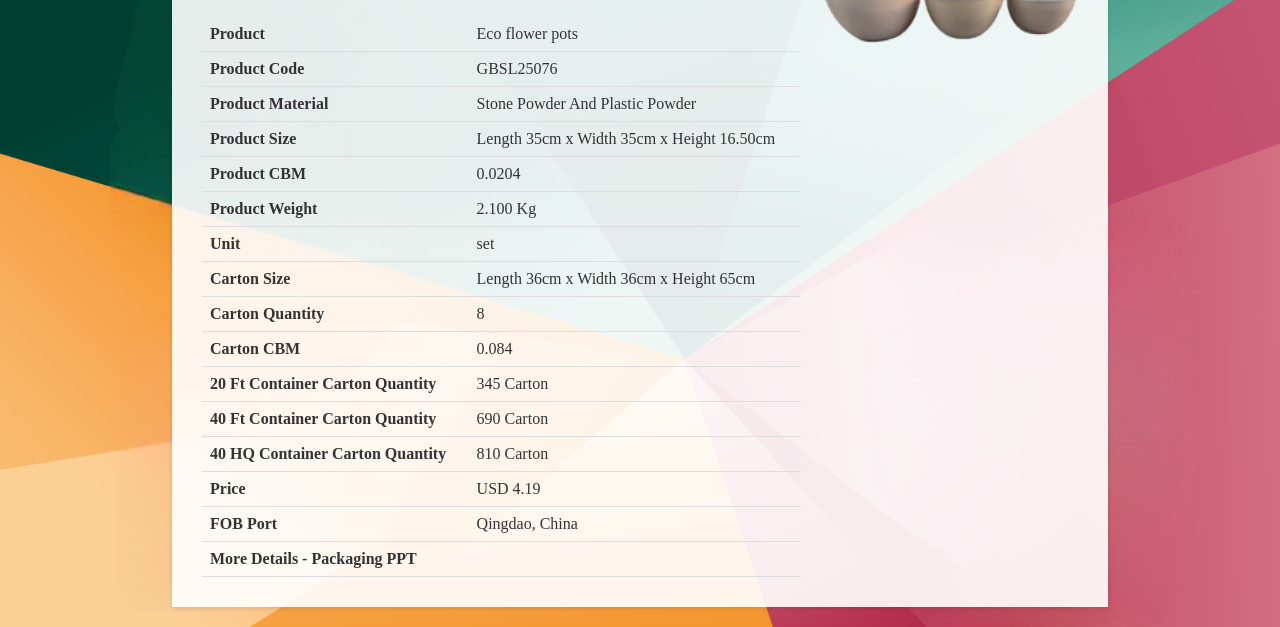
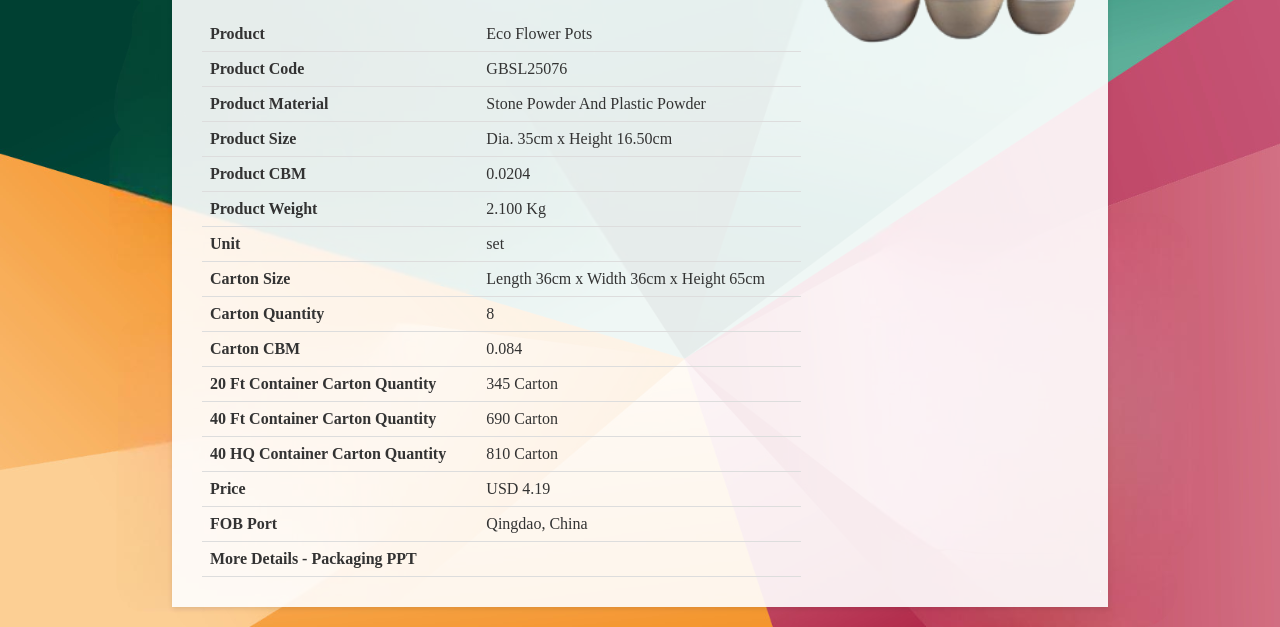
Before and after one commit to GBSLIT/GBSL25076, a plain HTML site: page index.html in a window 1280 px wide. Shown: the part 212-839 px from the top of the page. Drawn offline with Linux system fonts and the light colour scheme.

Commit message:
Update index.html

```diff
--- a/index.html
+++ b/index.html
@@ -137,7 +137,7 @@
             <table>
                 <tr>
                     <th>Product</th>
-                    <td>Eco flower pots</td>
+                    <td>Eco Flower Pots</td>
                 </tr>
                 <tr>
                     <th>Product Code</th>
@@ -149,7 +149,7 @@
                 </tr>
                 <tr>
                     <th>Product Size</th>
-                    <td>Length 35cm x Width 35cm x Height 16.50cm</td>
+                    <td>Dia. 35cm x Height 16.50cm</td>
                 </tr>
                 <tr>
                     <th>Product CBM</th>
```
